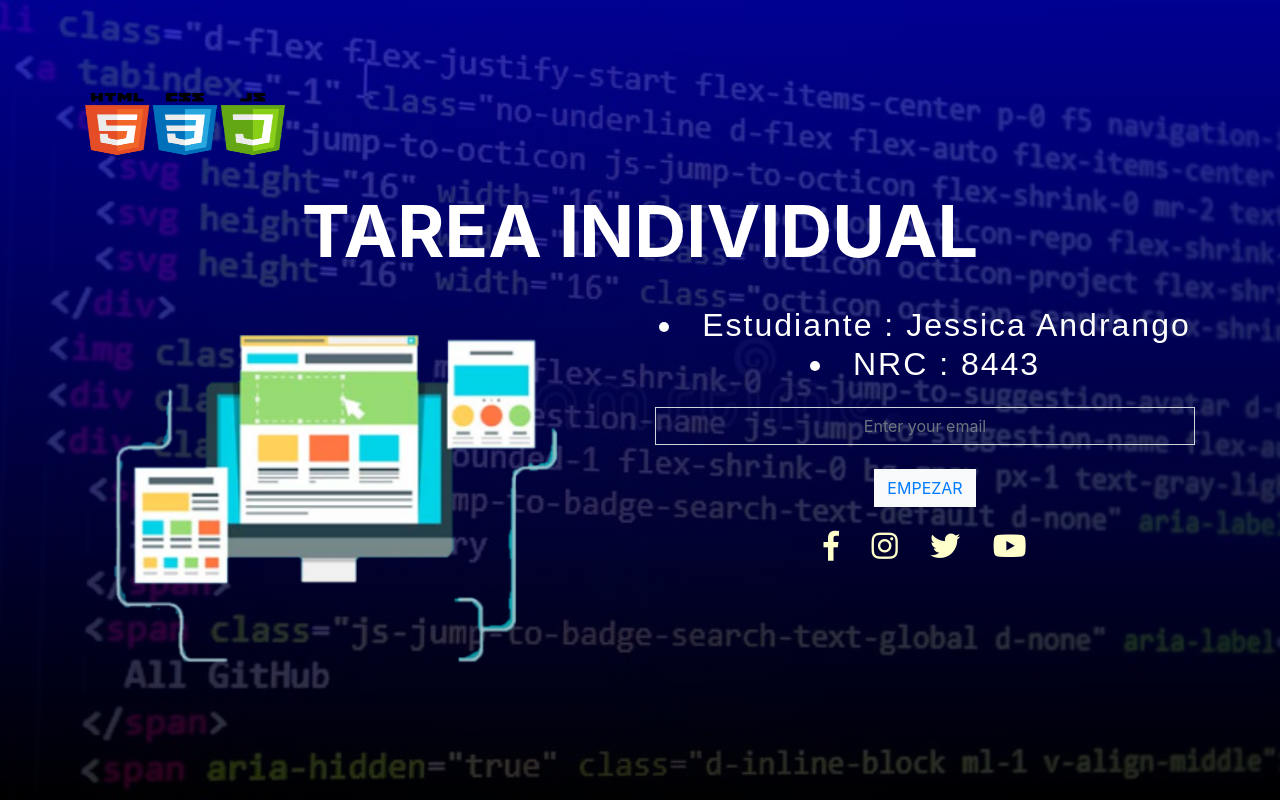
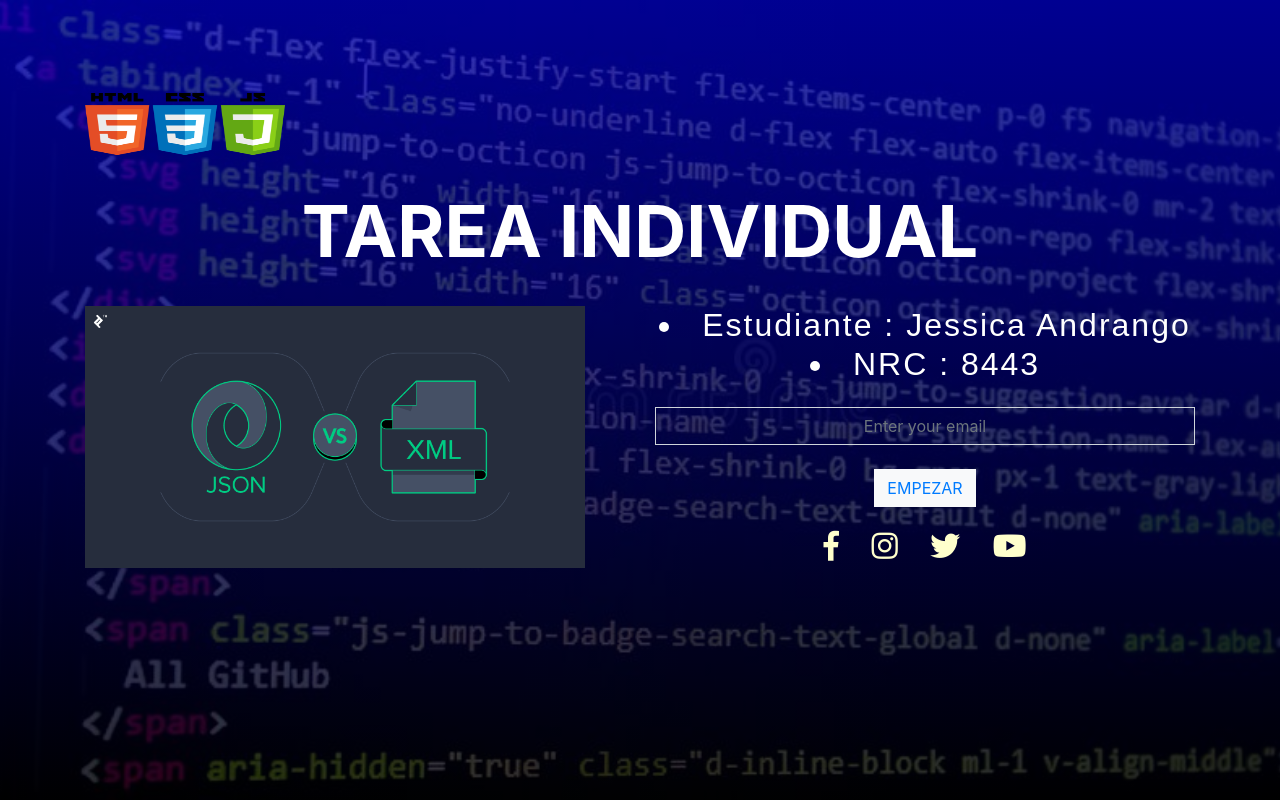
Before and after one commit to jeandrango3/8443_TareaIndividual, a plain HTML site: page index.html in a window 1280 px wide. Drawn offline with nearby package versions, Linux system fonts and the light colour scheme.

Commit message:
version3

```diff
--- a/index.html
+++ b/index.html
@@ -29,10 +29,10 @@
                 <h1 class="text-center display-3 text-uppercase font-weight-bold mt-4">TAREA INDIVIDUAL</h1>
             </div>
             <div class="col-sm-6">
-                <img src="img/fondo.png" class="img-fluid" width="500px" height="600px">
+                <img src="img/A2.png" class="img-fluid" width="500px" height="600px">
             </div>
             <div class="col-sm-6 text-center">
-                <h2 class="text-center text-description"><li>Estudiante : Jessica Andrango</li><li>NRC : 8443</li> </h2>
+                <h2 class="text-center text-description"><li>Estudiante : Jessica Andrango</li><li>NRC : 8443</li> </h2 >
                 <form action="index.html">
                     <input class="form-control rounded-0 my-4 text-center" type="email" name="Write your Email"
                         placeholder="Enter your email" >
```
Also changed, not shown: img/A2.png (renamed from web/images/A2.png).
